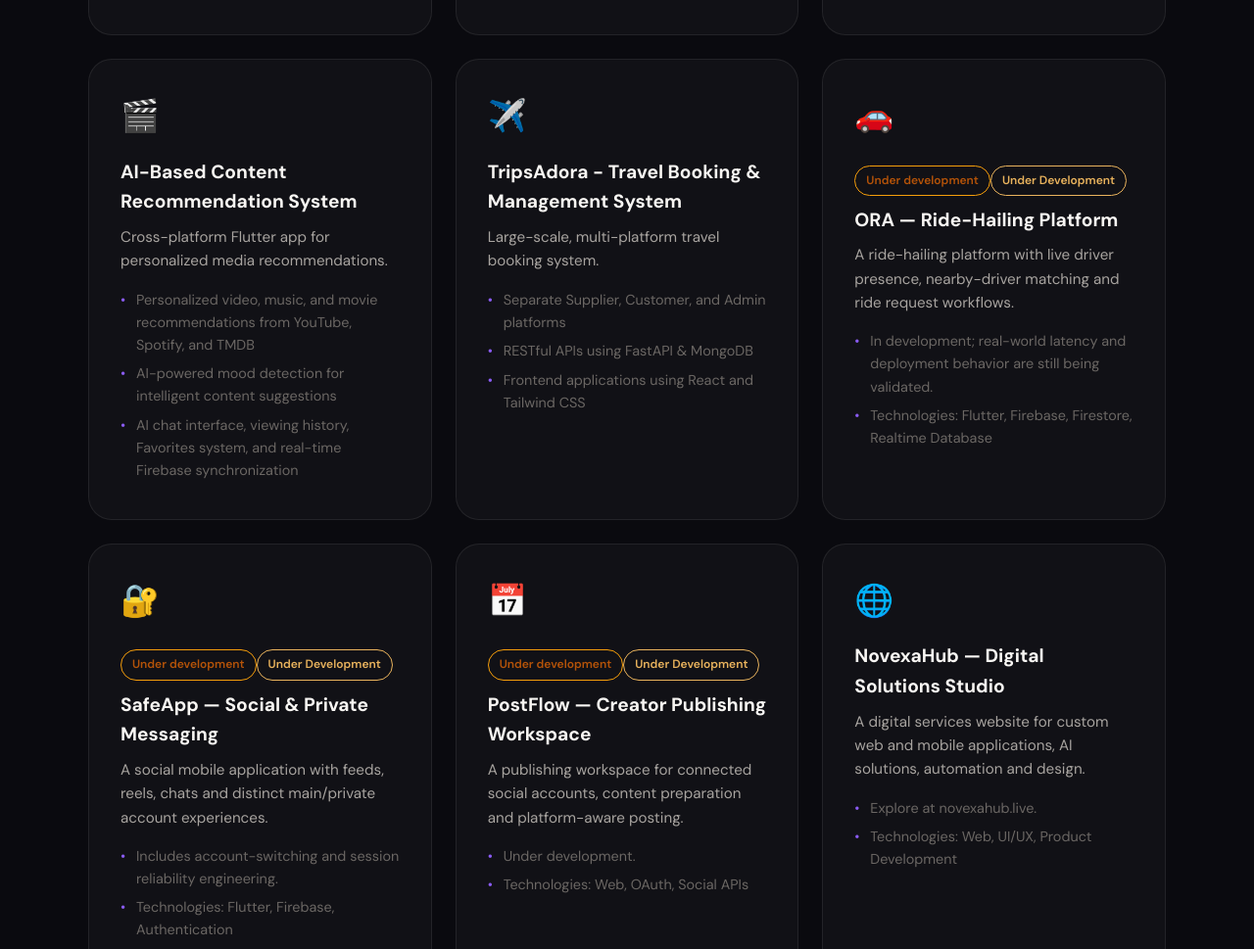
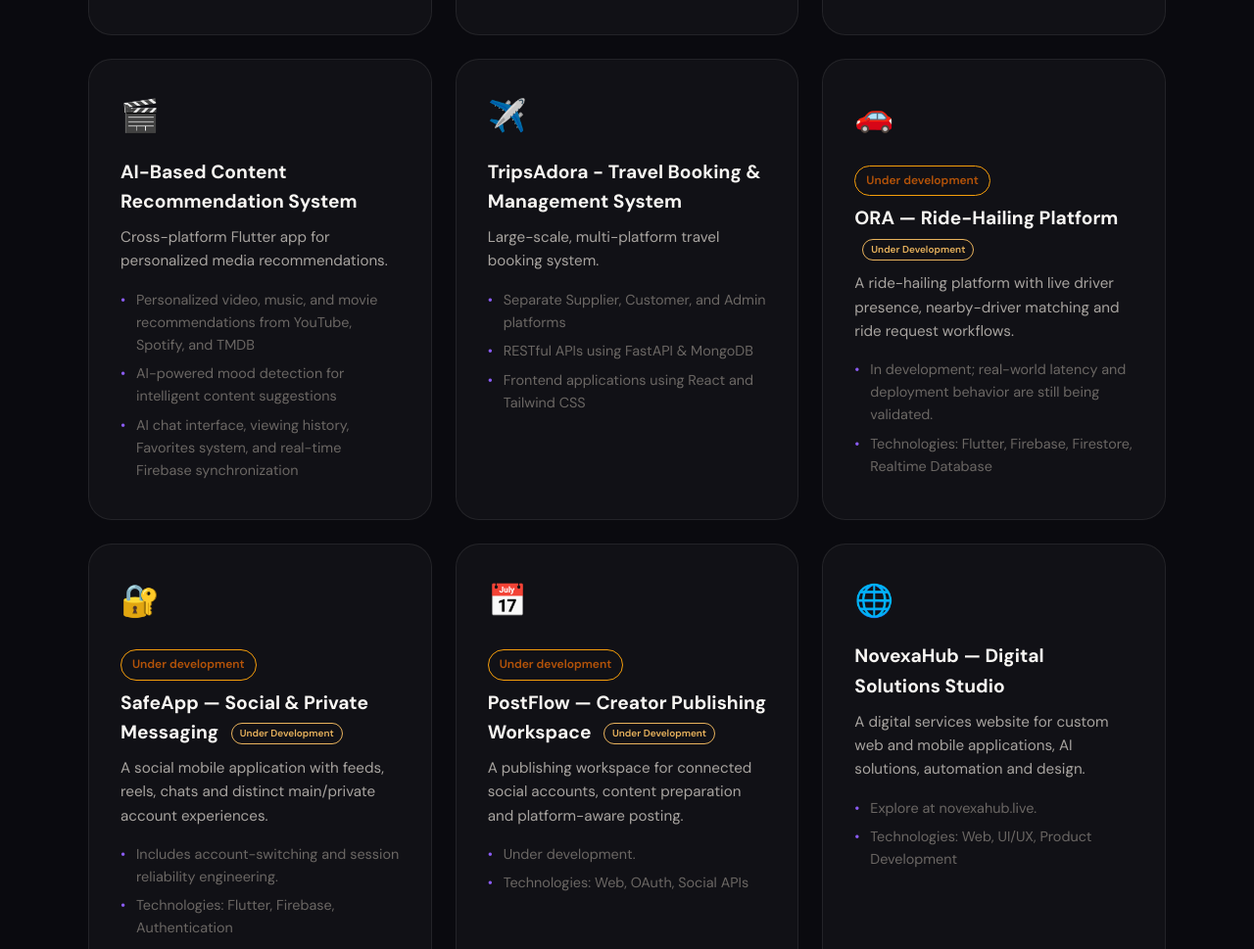
Before and after one commit to mahams12/maham-profile, a plain HTML site: page index.html in a window 1280 px wide. Shown: the part 3426-4395 px from the top of the page at 98% size. Drawn offline with nearby package versions, Linux system fonts and the light colour scheme.

Commit message:
Fix development badges: one small inline tag beside project titles

```diff
--- a/index.html
+++ b/index.html
@@ -178,9 +178,9 @@
                         <li>Frontend applications using React and Tailwind CSS</li>
                     </ul>
                 </article>
-<article class="project-card reveal" role="link" tabindex="0" data-project-url="https://github.com/mahams12/Ora-app" aria-label="Open ORA — project"><div class="project-icon">🚗</div><span class="project-status" style="display:inline-block;padding:5px 11px;margin:8px 0;border-radius:999px;border:1px solid #f59e0b;color:#b45309;font-size:12px;font-weight:600">Under development</span><span class="development-tag" style="display:inline-block;padding:5px 11px;margin:0 0 10px;border:1px solid #e9b35d;border-radius:999px;color:#e9b35d;font-size:12px;font-weight:600">Under Development</span><h3>ORA — Ride-Hailing Platform</h3><p>A ride-hailing platform with live driver presence, nearby-driver matching and ride request workflows.</p><ul><li>In development; real-world latency and deployment behavior are still being validated.</li><li>Technologies: Flutter, Firebase, Firestore, Realtime Database</li></ul></article>
-<article class="project-card reveal" role="link" tabindex="0" data-project-url="https://play.google.com/store/apps/details?id=com.st.safeapp" aria-label="Open SafeApp — project"><div class="project-icon">🔐</div><span class="project-status" style="display:inline-block;padding:5px 11px;margin:8px 0;border-radius:999px;border:1px solid #f59e0b;color:#b45309;font-size:12px;font-weight:600">Under development</span><span class="development-tag" style="display:inline-block;padding:5px 11px;margin:0 0 10px;border:1px solid #e9b35d;border-radius:999px;color:#e9b35d;font-size:12px;font-weight:600">Under Development</span><h3>SafeApp — Social & Private Messaging</h3><p>A social mobile application with feeds, reels, chats and distinct main/private account experiences.</p><ul><li>Includes account-switching and session reliability engineering.</li><li>Technologies: Flutter, Firebase, Authentication</li></ul></article>
-<article class="project-card reveal" role="link" tabindex="0" data-project-url="https://postflow.novexahub.live" aria-label="Open PostFlow — project"><div class="project-icon">📅</div><span class="project-status" style="display:inline-block;padding:5px 11px;margin:8px 0;border-radius:999px;border:1px solid #f59e0b;color:#b45309;font-size:12px;font-weight:600">Under development</span><span class="development-tag" style="display:inline-block;padding:5px 11px;margin:0 0 10px;border:1px solid #e9b35d;border-radius:999px;color:#e9b35d;font-size:12px;font-weight:600">Under Development</span><h3>PostFlow — Creator Publishing Workspace</h3><p>A publishing workspace for connected social accounts, content preparation and platform-aware posting.</p><ul><li>Under development.</li><li>Technologies: Web, OAuth, Social APIs</li></ul></article>
+<article class="project-card reveal" role="link" tabindex="0" data-project-url="https://github.com/mahams12/Ora-app" aria-label="Open ORA — project"><div class="project-icon">🚗</div><span class="project-status" style="display:inline-block;padding:5px 11px;margin:8px 0;border-radius:999px;border:1px solid #f59e0b;color:#b45309;font-size:12px;font-weight:600">Under development</span><h3>ORA — Ride-Hailing Platform <span class="development-tag" style="display:inline-block;vertical-align:middle;margin-left:8px;padding:3px 8px;border:1px solid #e9b35d;border-radius:999px;color:#e9b35d;font-size:10px;font-weight:600;line-height:1.4;white-space:nowrap;letter-spacing:0">Under Development</span></h3><p>A ride-hailing platform with live driver presence, nearby-driver matching and ride request workflows.</p><ul><li>In development; real-world latency and deployment behavior are still being validated.</li><li>Technologies: Flutter, Firebase, Firestore, Realtime Database</li></ul></article>
+<article class="project-card reveal" role="link" tabindex="0" data-project-url="https://play.google.com/store/apps/details?id=com.st.safeapp" aria-label="Open SafeApp — project"><div class="project-icon">🔐</div><span class="project-status" style="display:inline-block;padding:5px 11px;margin:8px 0;border-radius:999px;border:1px solid #f59e0b;color:#b45309;font-size:12px;font-weight:600">Under development</span><h3>SafeApp — Social & Private Messaging <span class="development-tag" style="display:inline-block;vertical-align:middle;margin-left:8px;padding:3px 8px;border:1px solid #e9b35d;border-radius:999px;color:#e9b35d;font-size:10px;font-weight:600;line-height:1.4;white-space:nowrap;letter-spacing:0">Under Development</span></h3><p>A social mobile application with feeds, reels, chats and distinct main/private account experiences.</p><ul><li>Includes account-switching and session reliability engineering.</li><li>Technologies: Flutter, Firebase, Authentication</li></ul></article>
+<article class="project-card reveal" role="link" tabindex="0" data-project-url="https://postflow.novexahub.live" aria-label="Open PostFlow — project"><div class="project-icon">📅</div><span class="project-status" style="display:inline-block;padding:5px 11px;margin:8px 0;border-radius:999px;border:1px solid #f59e0b;color:#b45309;font-size:12px;font-weight:600">Under development</span><h3>PostFlow — Creator Publishing Workspace <span class="development-tag" style="display:inline-block;vertical-align:middle;margin-left:8px;padding:3px 8px;border:1px solid #e9b35d;border-radius:999px;color:#e9b35d;font-size:10px;font-weight:600;line-height:1.4;white-space:nowrap;letter-spacing:0">Under Development</span></h3><p>A publishing workspace for connected social accounts, content preparation and platform-aware posting.</p><ul><li>Under development.</li><li>Technologies: Web, OAuth, Social APIs</li></ul></article>
 <article class="project-card reveal" role="link" tabindex="0" data-project-url="https://novexahub.live" aria-label="Open NovexaHub — project"><div class="project-icon">🌐</div><h3>NovexaHub — Digital Solutions Studio</h3><p>A digital services website for custom web and mobile applications, AI solutions, automation and design.</p><ul><li>Explore at novexahub.live.</li><li>Technologies: Web, UI/UX, Product Development</li></ul></article>
             </div>
         </div>
```
